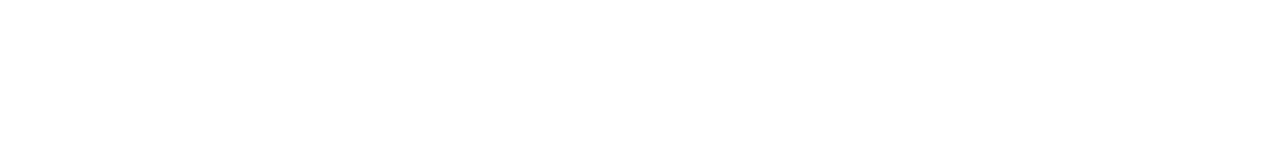
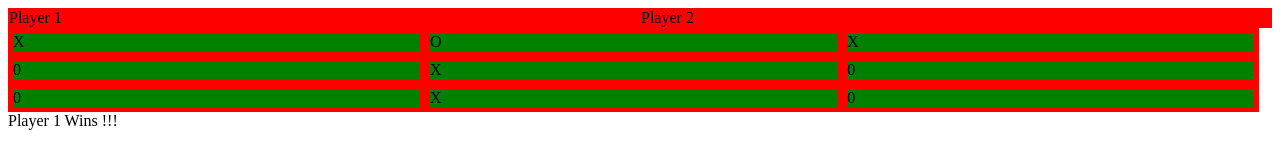
Before and after one commit to maindolaamit/LearningGIT, a plain HTML site: page TicTacToe/index.html in a window 1280 px wide. Drawn offline with nearby package versions, Linux system fonts and the light colour scheme; files that its build step writes are made by us from their sources.

Commit message:
Added SCSS file

```diff
--- a/TicTacToe/index.html
+++ b/TicTacToe/index.html
@@ -3,33 +3,35 @@
 <head>
     <meta charset="UTF-8">
     <title>TicTacToe</title>
+    <link rel="stylesheet" href="style.css">
 </head>
 
 <body>
 <div class="game-container">
     <!--Player -->
     <div class="player-container">
-        <div class="player-one"></div>
-        <div class="player-two"></div>
+        <div class="player-one player">Player 1</div>
+        <div class="player-two player">Player 2</div>
     </div>
+
     <!--Game board-->
     <div class="board-container">
         <!--first row-->
-        <div class="cell-11"></div>
-        <div class="cell-12"></div>
-        <div class="cell-13"></div>
+        <div class="cell-11 cell">X</div>
+        <div class="cell-12 cell ">O</div>
+        <div class="cell-13 cell">X</div>
         <!--second row-->
-        <div class="cell-21"></div>
-        <div class="cell-22"></div>
-        <div class="cell-23"></div>
+        <div class="cell-21 cell">0</div>
+        <div class="cell-22 cell">X</div>
+        <div class="cell-23 cell">0</div>
         <!--third row-->
-        <div class="cell-31"></div>
-        <div class="cell-32"></div>
-        <div class="cell-33"></div>
+        <div class="cell-31 cell">0</div>
+        <div class="cell-32 cell">X</div>
+        <div class="cell-33 cell">0</div>
     </div>
     <!--Message -->
     <div class="message-container">
-        <div class="message"></div>
+        <div class="message">Player 1 Wins !!!</div>
     </div>
 </div>
 </body>
--- /dev/null
+++ b/TicTacToe/style.scss
@@ -0,0 +1,30 @@
+$color-blue: blue;
+$color-red: red;
+$color-green: green;
+
+* {
+  box-sizing: border-box;
+}
+
+//Player container
+.player-container {
+  .player {
+    float: left;
+    width: 50%;
+    border: 1px solid $color-red;
+    background-color: $color-red;
+  }
+  .player:hover {
+    background-color: $color-blue;
+  }
+}
+
+//Game Board container
+.board-container {
+  .cell {
+    float: left;
+    width: 33%;
+    border: 5px solid $color-red;
+    background-color: $color-green;
+  }
+}
```
Also changed, not shown: style.css (added).
